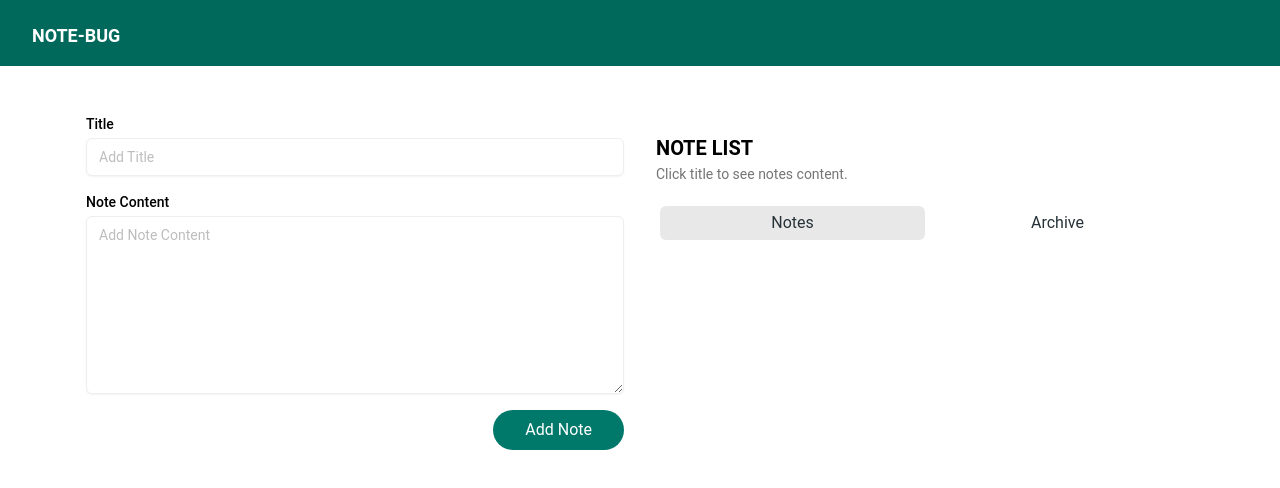
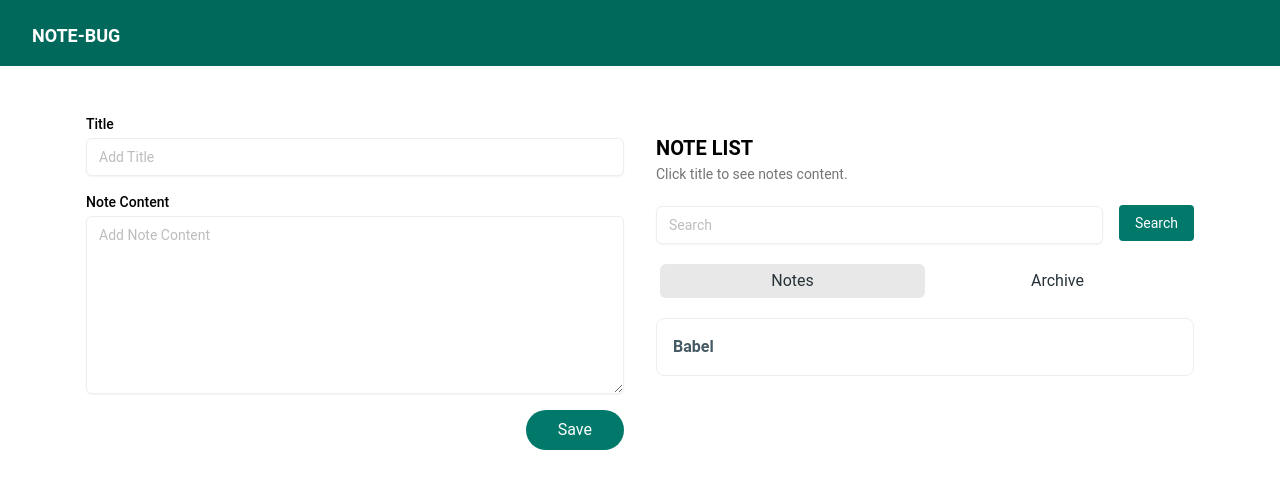
Before and after one commit to habibmahaasin/notebug, a React (Vite) app: page / in a window 1280 px wide. Shown: the top 488 px of the page. Built offline with nearby package versions, Linux system fonts and the light colour scheme.

Commit message:
update add handle func

```diff
--- a/src/components/Elements/Button/index.jsx
+++ b/src/components/Elements/Button/index.jsx
@@ -1,8 +1,8 @@
 const Button = (props) => {
-  const { style, onClick = () => {}, type = "button" } = props;
+  const { style, onClick = () => {}, type = "button", children } = props;
   return (
     <button className={`${style}`} type={type} onClick={onClick}>
-      Add Note
+      {children}
     </button>
   );
 };
--- a/src/components/Fragments/FormNotes.jsx
+++ b/src/components/Fragments/FormNotes.jsx
@@ -44,7 +44,7 @@ const FormNotes = (props) => {
           style="bg-teal-700 hover:bg-teal-900 text-white py-2 px-8 rounded-full"
           // type="submit"
           onClick= {handleBtn}
-        />
+        >Save</Button>
       </div>
     </form>
   );
--- a/src/components/Fragments/NoteList.jsx
+++ b/src/components/Fragments/NoteList.jsx
@@ -1,9 +1,6 @@
-import {
-  Tabs,
-  TabsHeader,
-  TabsBody,
-  Tab,
-} from "@material-tailwind/react";
+import { Tabs, TabsHeader, TabsBody, Tab } from "@material-tailwind/react";
+import Input from "../Elements/Input";
+import Button from "../Elements/Button";
 
 const NoteList = (props) => {
   const { children } = props;
@@ -18,6 +15,13 @@ const NoteList = (props) => {
         </span>
       </div>
 
+      <div className="flex justify-between items-center mb-4 align-middle">
+        <Input formType="input" placeholder="Search" name="title" />
+        <Button style="ml-4 bg-teal-700 hover:bg-teal-800 text-sm text-white py-2 px-4 rounded">
+          Search
+        </Button>
+      </div>
+
       <Tabs value="notes" className="max-w-[40rem]">
         <TabsHeader
           className="bg-transparent mb-4"
@@ -28,15 +32,7 @@ const NoteList = (props) => {
           <Tab value="notes">Notes</Tab>
           <Tab value="archive">Archive</Tab>
         </TabsHeader>
-        <TabsBody
-          animate={{
-            initial: { y: 250 },
-            mount: { y: 0 },
-            unmount: { y: 250 },
-          }}
-        >
-          {children}
-        </TabsBody>
+        <TabsBody>{children}</TabsBody>
       </Tabs>
     </>
   );
--- a/src/pages/notes.jsx
+++ b/src/pages/notes.jsx
@@ -4,6 +4,7 @@ import NoteList from "../components/Fragments/NoteList";
 import AccordionList from "../components/Elements/Accordion";
 import { TabPanel } from "@material-tailwind/react";
 import { useState } from "react";
+import Button from "../components/Elements/Button";
 
 const Notes = () => {
   const [notes, setNotes] = useState([
@@ -11,7 +12,7 @@ const Notes = () => {
       id: 1,
       title: "Babel",
       body: "Babel merupakan tools open-source yang digunakan untuk mengubah sintaks ECMAScript 2015+ menjadi sintaks yang didukung oleh JavaScript engine versi lama. Babel sering dipakai ketika kita menggunakan sintaks terbaru termasuk sintaks JSX.",
-      archived: true,
+      archived: false,
       createdAt: "2022-04-14T04:27:34.572Z",
     },
   ]);
@@ -25,14 +26,37 @@ const Notes = () => {
       body: body,
       archived: false,
       createdAt: date.toISOString(),
+    };
+    setNotes([...notes, newNote]);
+  };
+
+  const handleArchive = (id) => {
+    if (notes.find((note) => note.id === id)) {
+      const newNotes = notes.map((note) => {
+        if (note.id === id) {
+          if (note.archived) {
+            note.archived = false;
+          } else {
+            note.archived = true;
+          }
+        }
+        return note;
+      });
+      setNotes(newNotes);
     }
-    setNotes([...notes, newNote]);
-  }
+  };
+
+  const handleDelete = (id) => {
+    if (notes.find((note) => note.id === id)) {
+      const newNotes = notes.filter((note) => note.id !== id);
+      setNotes(newNotes);
+    }
+  };
 
   return (
     <MainLayout>
       <div className="min-h-[100px] p-2">
-        <FormNotes handleSave={handleSave}/>
+        <FormNotes handleSave={handleSave} />
       </div>
 
       <div className="min-h-[100px] p-2 mt-9">
@@ -45,7 +69,24 @@ const Notes = () => {
                 key={note.id}
               >
                 <AccordionList title={note.title} id={note.id}>
+                  <span className="text-xs text-gray-500 mb-2">
+                    Created : {note.createdAt}
+                  </span>
                   <p className="text-sm text-gray-600">{note.body}</p>
+                  <div className="flex justify-end mt-2 gap-2">
+                    <Button
+                      style="bg-yellow-700 hover:bg-yellow-800 text-sm text-white py-1 px-4 rounded-full"
+                      onClick={() => handleArchive(note.id)}
+                    >
+                      {note.archived ? "Unarchive" : "Archive"}
+                    </Button>
+                    <Button
+                      style="bg-red-700 hover:bg-red-900 text-sm text-white py-1 px-4 rounded-full"
+                      onClick={() => handleDelete(note.id)}
+                    >
+                      Delete
+                    </Button>
+                  </div>
                 </AccordionList>
               </TabPanel>
             );
```
